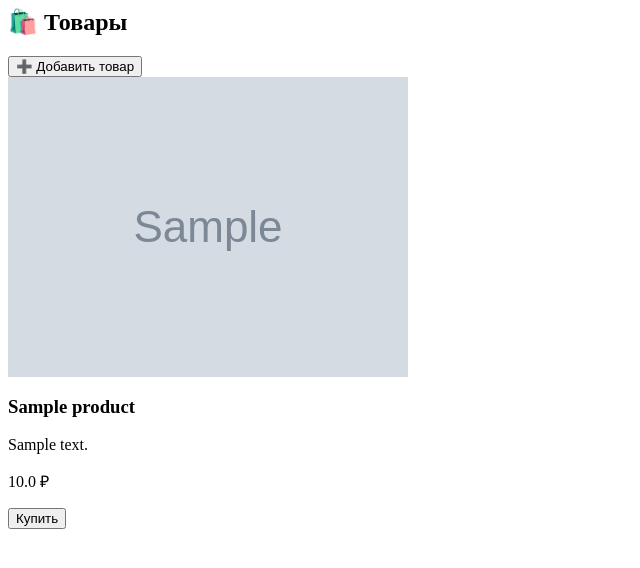
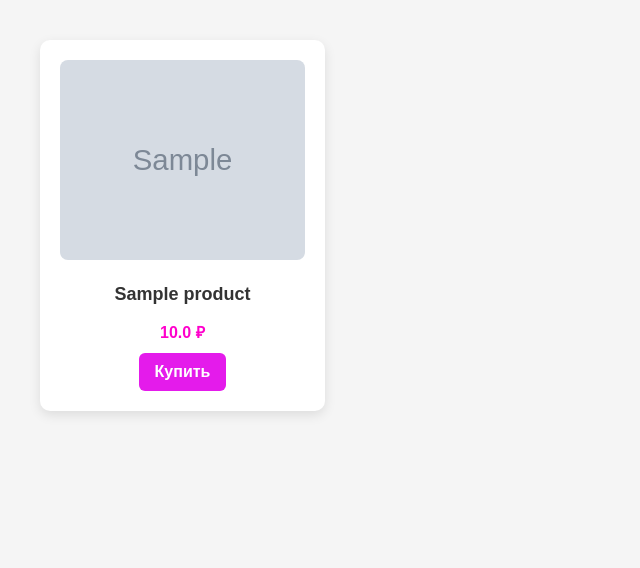
Before and after one commit to Hitsuga-K/VB, a FastAPI app: page / in a window 1280 px wide. Shown: the top 568 px of the page, without its empty margins (0-640 px from the left). Run offline with FastAPI, Linux system fonts and the light colour scheme; tables that the repository leaves empty hold one stand-in row (Sample ...).

Commit message:
Update index.html

```diff
--- a/templates/index.html
+++ b/templates/index.html
@@ -1,15 +1,20 @@
-<section class="card">
-    <h2>🛍️ Товары</h2>
-    <a href="/add-product"><button>➕ Добавить товар</button></a>
-    <div class="product-list">
+<!DOCTYPE html>
+<html lang="ru">
+<head>
+    <meta charset="UTF-8">
+    <title>Магазин</title>
+    <link rel="stylesheet" href="/static/style.css">
+</head>
+<body>
+    <div class="cards">
         {% for product in products %}
-        <div class="product-card">
+        <div class="card">
             <img src="{{ product.image_url }}" alt="{{ product.name }}">
-            <h3>{{ product.name }}</h3>
-            <p>{{ product.description }}</p>
+            <h2>{{ product.name }}</h2>
             <p class="price">{{ product.price }} ₽</p>
-            <a href="/product/{{ product.id }}"><button>Купить</button></a>
+            <a href="/product/{{ product.id }}" class="buy-button">Купить</a>
         </div>
         {% endfor %}
     </div>
-</section>
+</body>
+</html>
```
